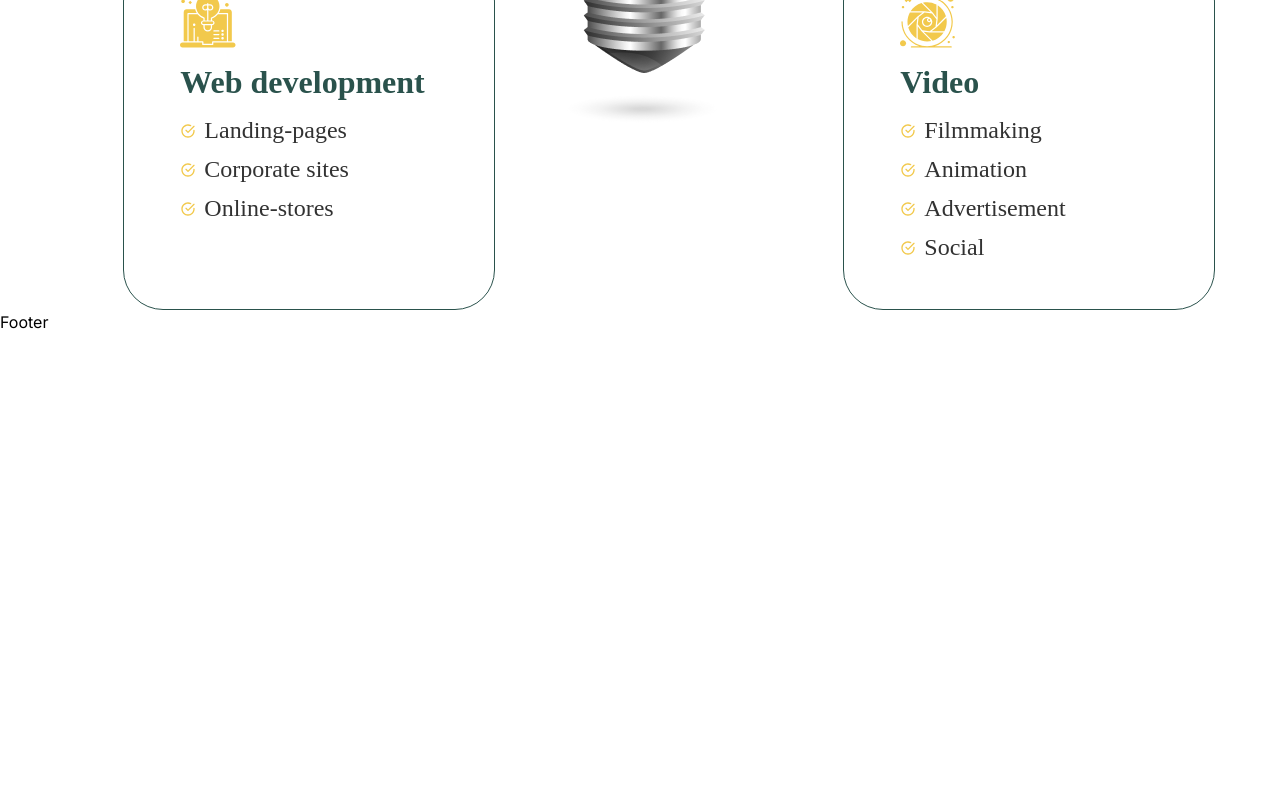
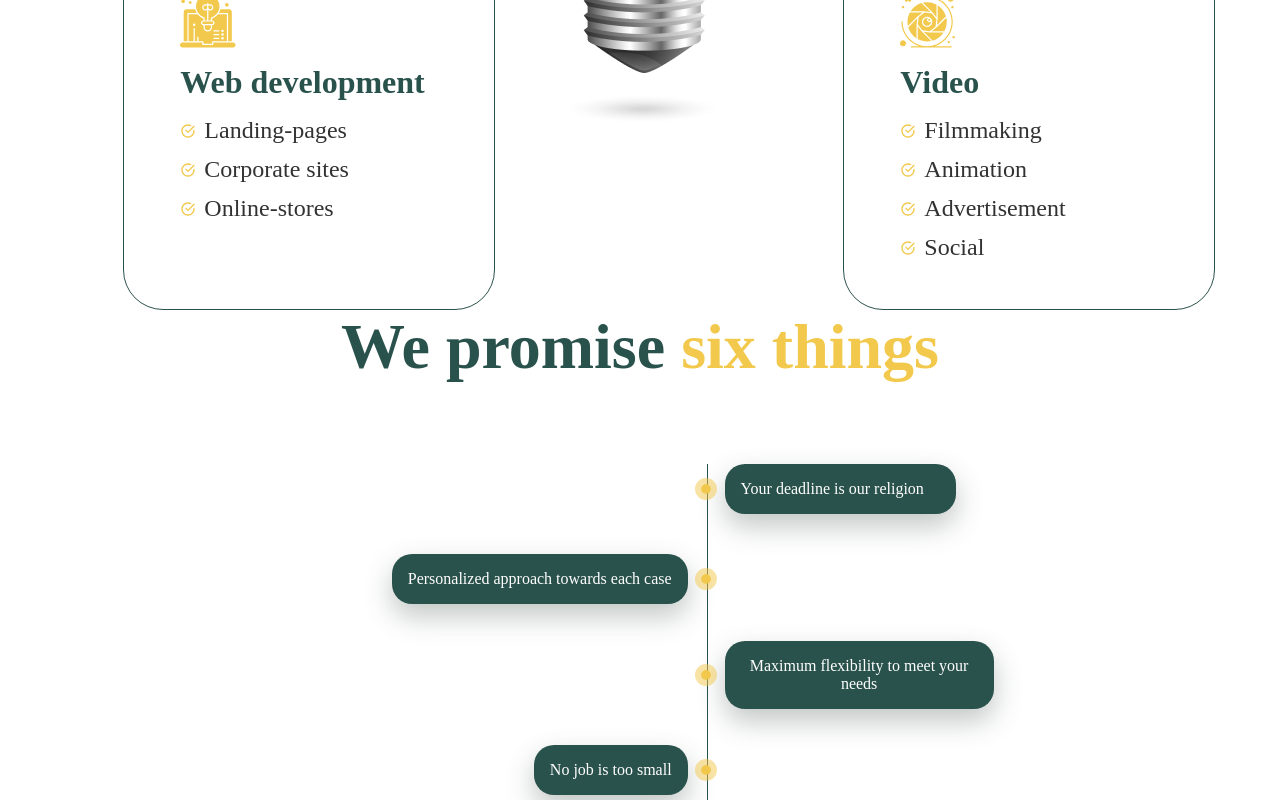
Before and after one commit to Andriikryl/ivax-web-lending, a Next.js app: page / in a window 1280 px wide. Shown: the part 2000-2800 px from the top of the page. Before the commit the page ends 2334 px from the top, so only its background shows below. Built offline with nearby package versions, Linux system fonts and the light colour scheme.

Commit message:
add things component

```diff
--- /dev/null
+++ b/src/app/components/sections/things/Things.tsx
@@ -0,0 +1,40 @@
+import React from "react";
+import style from "./style.module.css";
+import { Container } from "../../container/Container";
+
+export default function Things() {
+  return (
+    <section className={style.things}>
+      <Container>
+        <div className={style.things__box}>
+          <h3 className={style.things__title}>
+            We promise <span>six things</span>
+          </h3>
+          <div className={style.flex__group}>
+            <ul className={style.things__list}>
+              {" "}
+              <li className={style.list__item}>
+                Personalized approach towards each case
+              </li>
+              <li className={style.list__item}>No job is too small</li>
+              <li className={style.list__item}>
+                We are creative, inspired, curious, logic and open to critic
+              </li>
+            </ul>
+            <ul className={style.things__list__rith}>
+              <li className={style.list__item__right}>
+                Your deadline is our religion
+              </li>
+              <li className={style.list__item__right}>
+                Maximum flexibility to meet your needs{" "}
+              </li>
+              <li className={style.list__item__right}>
+                24/7 direct contact with us{" "}
+              </li>
+            </ul>
+          </div>
+        </div>
+      </Container>
+    </section>
+  );
+}
--- /dev/null
+++ b/src/app/components/sections/things/style.module.css
@@ -0,0 +1,206 @@
+.things__title{
+    color: var(--2-a-524-c, #2A524C);
+    font-family: League Spartan;
+    font-size: 64px;
+    font-style: normal;
+    font-weight: 700;
+    line-height: normal;
+    text-align: center;
+    margin-block-end: 80px;
+}
+
+.things__title span{
+    color: var(--f-2-c-94-c, #F2C94C);
+    font-family: League Spartan;
+    font-size: 64px;
+    font-style: normal;
+    font-weight: 700;
+    line-height: normal;
+}
+
+.list__item{
+    padding: 16px 24px;
+    border-radius: 20px;
+    background: #2A524C;
+    box-shadow: 0px 12px 28px 0px rgba(51, 71, 60, 0.31);
+    color: var(--ffffff, #FFF);
+    text-align: center;
+    font-family: League Spartan;
+    font-size: 24px;
+    font-style: normal;
+    font-weight: 400;
+    line-height: normal;
+    position: relative;
+    display: inline-flex;
+    align-items: center;
+    flex-direction: column;
+}
+
+.things__list{
+    display: flex;
+    flex-direction: column;
+    align-items: end;
+    gap: 127px;
+    margin-block-start: 90px;
+}
+
+.things__list__rith{
+    display: flex;
+    flex-direction: column;
+    gap: 127px;
+}
+
+.flex__group{
+    justify-content: center;
+    gap: 150px;
+    display: flex;
+}
+
+.list__item__right{
+    padding: 16px 24px;
+    border-radius: 20px;
+    background: #2A524C;
+    box-shadow: 0px 12px 28px 0px rgba(51, 71, 60, 0.31);
+    color: var(--ffffff, #FFF);
+    text-align: center;
+    font-family: League Spartan;
+    font-size: 24px;
+    font-style: normal;
+    font-weight: 400;
+    line-height: normal;
+    position: relative;
+    display: inline-flex;
+    align-items: center;
+    flex-direction: column;
+}
+
+.list__item__right:nth-child(1){
+    max-width: 231px;
+}
+.list__item__right:nth-child(2){
+    max-width: 269px;
+}
+.list__item__right:nth-child(3){
+    max-width: 269px;
+}
+
+.list__item:nth-child(1){
+    max-width: 354px;
+}
+.list__item:nth-child(2){
+    max-width: 185px;
+}
+.list__item:nth-child(3){
+    max-width: 417px;
+}
+
+.list__item__right::before{
+    content: "";
+    display: inline-block;
+    width: 14px;
+    height: 14px;
+    background-color: hsla(45, 86%, 62%, 1);
+    outline: 6px solid hsla(45, 86%, 62%, .5);
+    position: absolute;
+    aspect-ratio: 1/1;
+    border-radius: 50%;
+    top: calc(150px / -2);
+}
+.list__item::before{
+    content: "";
+    display: inline-block;
+    width: 14px;
+    height: 14px;
+    background-color: hsla(45, 86%, 62%, 1);
+    outline: 6px solid hsla(45, 86%, 62%, .5);
+    position: absolute;
+    aspect-ratio: 1/1;
+    border-radius: 50%;
+    bottom: calc(175px / -2);
+}
+
+
+@media (min-width: 1300px) {
+    .things__list{
+        flex-direction: row;
+        position: relative;
+    }
+    .things__list__rith::before{
+        content: "";
+        display: block;
+        width: 100%;
+        height: 1px;
+        position: absolute;
+       background-color: #2A524C;
+        top: -69px;
+        z-index: -1;
+    }
+
+    .things__list__rith{
+        position: relative;
+        flex-direction: row;
+        justify-content: end;
+    }
+
+    .flex__group{
+        flex-direction: column;
+    }
+
+}
+
+@media (max-width: 1300px) {
+    .things__list{
+        gap: 141px;
+        position: relative;
+    }
+
+    .things__list__rith::before{
+        content: "";
+        display: block;
+        width: 1px;
+        margin-left: -18px;
+        height: 100%;
+        position: absolute;
+       background-color: #2A524C;
+        z-index: -1;
+    }
+
+    .list__item__right{
+        flex-direction: row;
+        color: var(--ffffff, #FFF);
+        text-align: center;
+        font-family: League Spartan;
+        font-size: 16px;
+        font-style: normal;
+        font-weight: 400;
+        line-height: normal;
+        padding: 16px;
+        position: relative;
+    }
+    .list__item{
+        padding: 16px;
+        flex-direction: row-reverse;
+        color: var(--ffffff, #FFF);
+        text-align: center;
+        font-family: League Spartan;
+        font-size: 16px;
+        font-style: normal;
+        font-weight: 400;
+        line-height: normal;
+    }
+    .list__item::before{
+        bottom: auto;
+        width: 10px;
+        height: 10px;
+        right: calc(47px / -2);
+    }
+    .list__item__right::before{
+        top: auto;
+        width: 10px;
+        height: 10px;
+        left: calc(47px / -2);
+    }
+    .flex__group{
+        gap: 37px;
+    }
+}
--- a/src/app/globals.css
+++ b/src/app/globals.css
@@ -5,6 +5,7 @@
 * {
   margin: 0;
   padding: 0;
+  /* outline: 1px solid tomato; */
 }
 li{
   list-style: none;
--- a/src/app/page.tsx
+++ b/src/app/page.tsx
@@ -1,12 +1,14 @@
 import styles from "./page.module.css";
 import Hero from "./components/sections/hero/Hero";
 import Deliver from "./components/sections/deliver/Deliver";
+import Things from "./components/sections/things/Things";
 
 export default function Home() {
   return (
     <>
       <Hero />
       <Deliver />
+      <Things />
     </>
   );
 }
```
